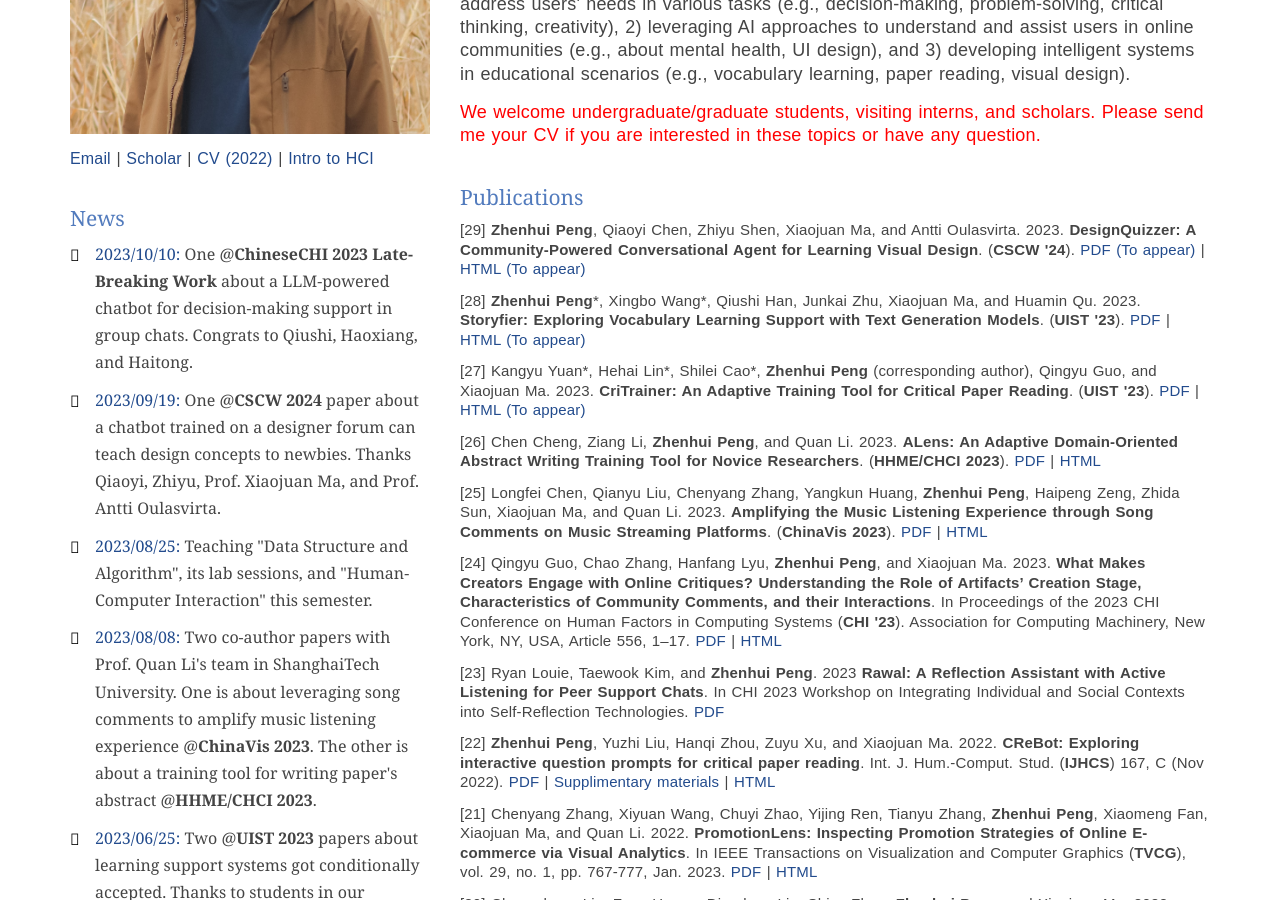
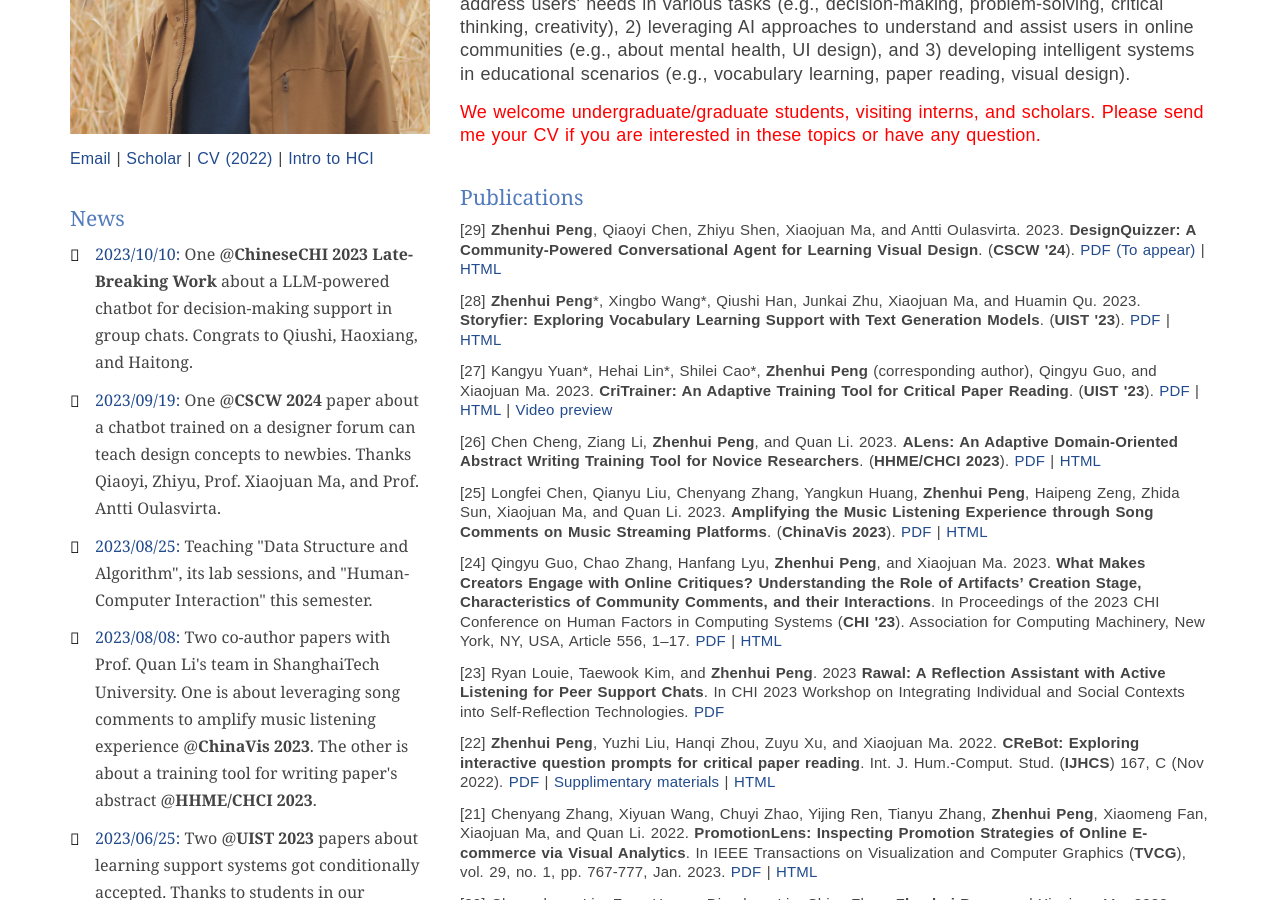
Before and after one commit to PenguinZhou/PenguinZhou.github.io, a Jekyll site: the page index.html, which Jekyll copies as it is, in a window 1280 px wide and 900 px high, scrolled down 379 px. Built offline with Jekyll 4.4.1, drawn with Linux system fonts in a browser that asks for light colours.

Commit message:
Update index.html

```diff
--- a/index.html
+++ b/index.html
@@ -239,21 +239,22 @@
                             2023. <strong>DesignQuizzer: A Community-Powered Conversational Agent for Learning Visual Design</strong>.
                             (<strong>CSCW '24</strong>).
                             <a href="docs/uist23_storyfier.pdf">PDF (To appear)</a> |
-                            <a href="https://arxiv.org/abs/2308.03864">HTML (To appear)</a>
+                            <a href="https://arxiv.org/abs/2310.12019v1">HTML</a>
                         </p>
 
                         <p>[28] <strong>Zhenhui Peng</strong>*, Xingbo Wang*, Qiushi Han, Junkai Zhu, Xiaojuan Ma, and Huamin Qu.
                             2023. <strong>Storyfier: Exploring Vocabulary Learning Support with Text Generation Models</strong>.
                             (<strong>UIST '23</strong>).
                             <a href="docs/uist23_storyfier.pdf">PDF</a> |
-                            <a href="https://arxiv.org/abs/2308.03864">HTML (To appear)</a>
+                            <a href="https://dl.acm.org/doi/10.1145/3586183.3606786">HTML</a>
                         </p>
 
                         <p>[27] Kangyu Yuan*, Hehai Lin*, Shilei Cao*, <strong>Zhenhui Peng</strong> (corresponding author), Qingyu Guo, and Xiaojuan Ma.
                             2023. <strong>CriTrainer: An Adaptive Training Tool for Critical Paper Reading</strong>.
                             (<strong>UIST '23</strong>).
                             <a href="docs/uist23-critrainer.pdf">PDF</a> |
-                            <a href="https://dl.acm.org/doi/10.1145/3290605.3300328">HTML (To appear)</a>
+                            <a href="https://dl.acm.org/doi/10.1145/3586183.3606816">HTML</a> |
+                            <a href="https://www.youtube.com/watch?v=m3MKh457m8A">Video preview</a>
                         </p>
 
                         <p>[26] Chen Cheng, Ziang Li, <strong>Zhenhui Peng</strong>, and Quan Li.
```
